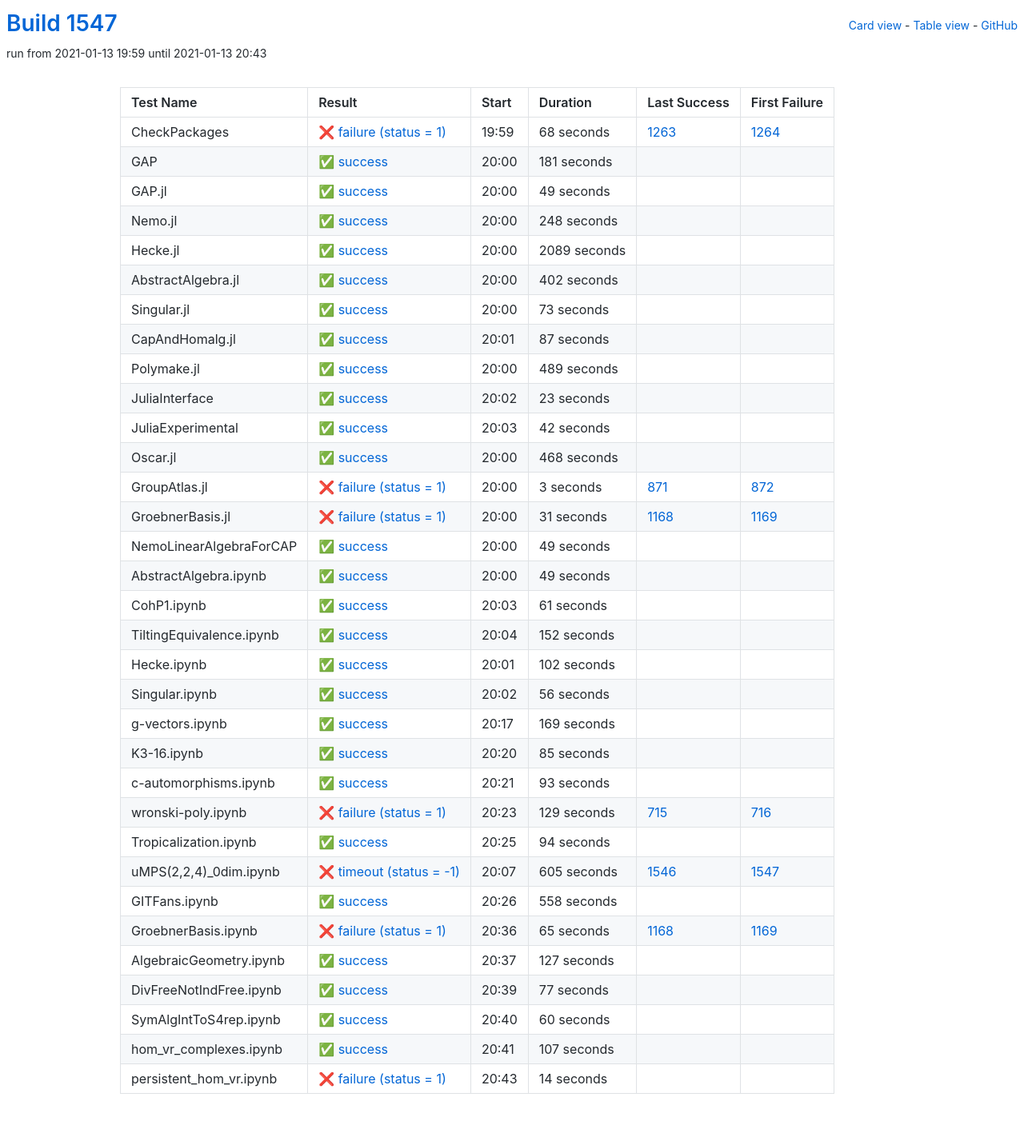
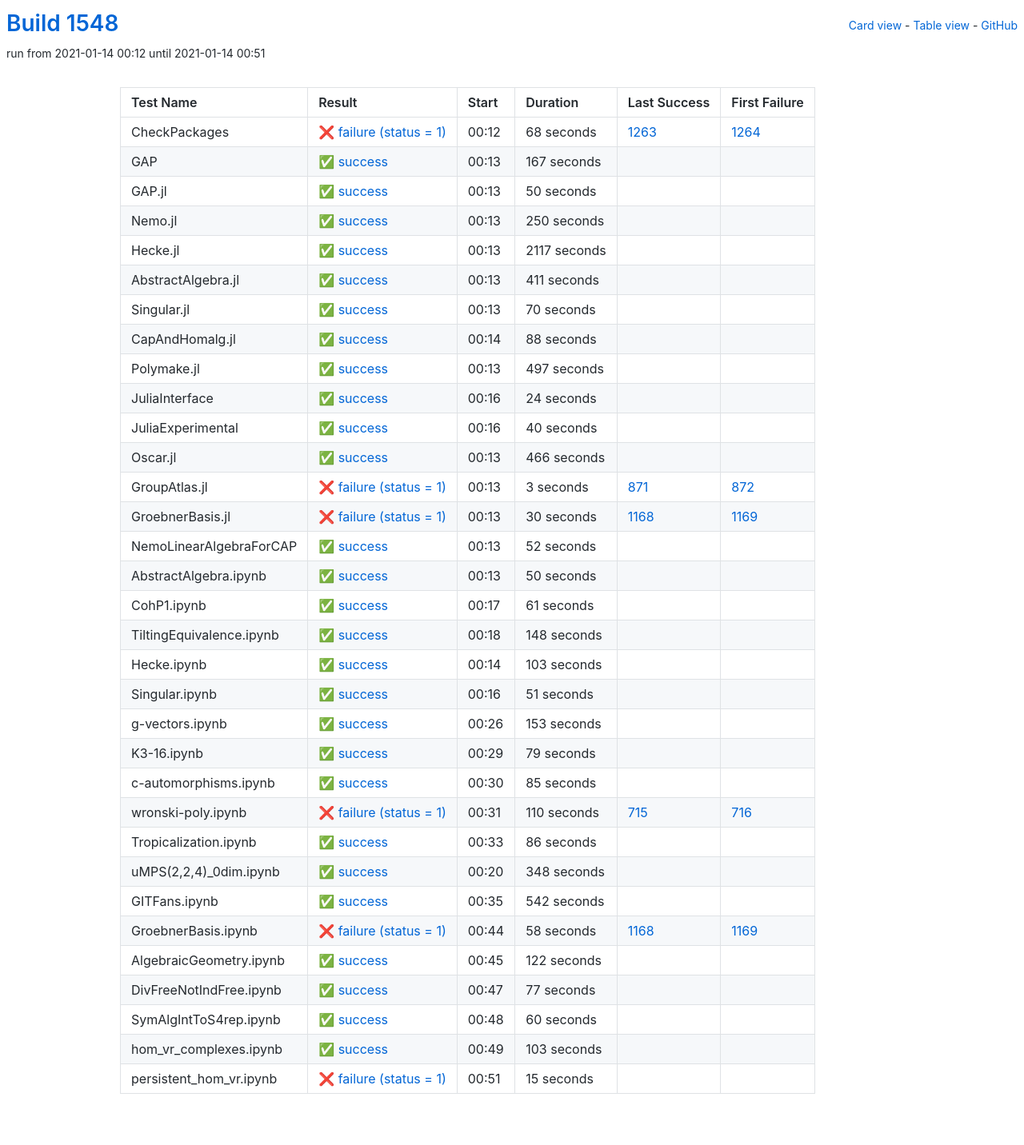
Before and after one commit to oscar-system/oscar-ci-status-stable, a Jekyll site: the page built from table.html, in a window 1280 px wide. Shown: the whole page at 80% size. Built offline with Jekyll 4.4.1, drawn with Linux system fonts in a browser that asks for light colours.

Commit message:
Build #1548

```diff
--- a/_data/ci.yml
+++ b/_data/ci.yml
@@ -1,6 +1,6 @@
 ---
-build: 1547
-build_url: https://oscarci.mathematik.uni-kl.de/job/oscar-stable/1547/
+build: 1548
+build_url: https://oscarci.mathematik.uni-kl.de/job/oscar-stable/1548/
 job: oscar-stable
 organization: oscar-system
 repo: oscar-ci-status-stable
@@ -8,8 +8,8 @@ repourl: https://github.com/oscar-system/oscar-ci-status-stable
 tests:
 - name: CheckPackages
   id: checkpackages
-  log: https://oscarci.mathematik.uni-kl.de/job/oscar-stable/1547/artifact/logs/build-1547/CheckPackages.log
-  start: 2021-01-13 19:59
+  log: https://oscarci.mathematik.uni-kl.de/job/oscar-stable/1548/artifact/logs/build-1548/CheckPackages.log
+  start: 2021-01-14 00:12
   success: false
   exitcode: 1
   status: failure
@@ -20,140 +20,140 @@ tests:
   first_failure_url: https://oscarci.mathematik.uni-kl.de/job/oscar-stable/1264/
 - name: GAP
   id: gap
-  log: https://oscarci.mathematik.uni-kl.de/job/oscar-stable/1547/artifact/logs/build-1547/GAP.log
-  start: 2021-01-13 20:00
+  log: https://oscarci.mathematik.uni-kl.de/job/oscar-stable/1548/artifact/logs/build-1548/GAP.log
+  start: 2021-01-14 00:13
   success: true
   exitcode: 0
   status: success
-  duration: 181
+  duration: 167
   last_success: false
   last_success_url:
   first_failure: false
   first_failure_url:
 - name: GAP.jl
   id: gap-jl
-  log: https://oscarci.mathematik.uni-kl.de/job/oscar-stable/1547/artifact/logs/build-1547/GAP.jl.log
-  start: 2021-01-13 20:00
+  log: https://oscarci.mathematik.uni-kl.de/job/oscar-stable/1548/artifact/logs/build-1548/GAP.jl.log
+  start: 2021-01-14 00:13
   success: true
   exitcode: 0
   status: success
-  duration: 49
+  duration: 50
   last_success: false
   last_success_url:
   first_failure: false
   first_failure_url:
 - name: Nemo.jl
   id: nemo-jl
-  log: https://oscarci.mathematik.uni-kl.de/job/oscar-stable/1547/artifact/logs/build-1547/Nemo.jl.log
-  start: 2021-01-13 20:00
+  log: https://oscarci.mathematik.uni-kl.de/job/oscar-stable/1548/artifact/logs/build-1548/Nemo.jl.log
+  start: 2021-01-14 00:13
   success: true
   exitcode: 0
   status: success
-  duration: 248
+  duration: 250
   last_success: false
   last_success_url:
   first_failure: false
   first_failure_url:
 - name: Hecke.jl
   id: hecke-jl
-  log: https://oscarci.mathematik.uni-kl.de/job/oscar-stable/1547/artifact/logs/build-1547/Hecke.jl.log
-  start: 2021-01-13 20:00
+  log: https://oscarci.mathematik.uni-kl.de/job/oscar-stable/1548/artifact/logs/build-1548/Hecke.jl.log
+  start: 2021-01-14 00:13
   success: true
   exitcode: 0
   status: success
-  duration: 2089
+  duration: 2117
   last_success: false
   last_success_url:
   first_failure: false
   first_failure_url:
 - name: AbstractAlgebra.jl
   id: abstractalgebra-jl
-  log: https://oscarci.mathematik.uni-kl.de/job/oscar-stable/1547/artifact/logs/build-1547/AbstractAlgebra.jl.log
-  start: 2021-01-13 20:00
+  log: https://oscarci.mathematik.uni-kl.de/job/oscar-stable/1548/artifact/logs/build-1548/AbstractAlgebra.jl.log
+  start: 2021-01-14 00:13
   success: true
   exitcode: 0
   status: success
-  duration: 402
+  duration: 411
   last_success: false
   last_success_url:
   first_failure: false
   first_failure_url:
 - name: Singular.jl
   id: singular-jl
-  log: https://oscarci.mathematik.uni-kl.de/job/oscar-stable/1547/artifact/logs/build-1547/Singular.jl.log
-  start: 2021-01-13 20:00
+  log: https://oscarci.mathematik.uni-kl.de/job/oscar-stable/1548/artifact/logs/build-1548/Singular.jl.log
+  start: 2021-01-14 00:13
   success: true
   exitcode: 0
   status: success
-  duration: 73
+  duration: 70
   last_success: false
   last_success_url:
   first_failure: false
   first_failure_url:
 - name: CapAndHomalg.jl
   id: capandhomalg-jl
-  log: https://oscarci.mathematik.uni-kl.de/job/oscar-stable/1547/artifact/logs/build-1547/CapAndHomalg.jl.log
-  start: 2021-01-13 20:01
+  log: https://oscarci.mathematik.uni-kl.de/job/oscar-stable/1548/artifact/logs/build-1548/CapAndHomalg.jl.log
+  start: 2021-01-14 00:14
   success: true
   exitcode: 0
   status: success
-  duration: 87
+  duration: 88
   last_success: false
   last_success_url:
   first_failure: false
   first_failure_url:
 - name: Polymake.jl
   id: polymake-jl
-  log: https://oscarci.mathematik.uni-kl.de/job/oscar-stable/1547/artifact/logs/build-1547/Polymake.jl.log
-  start: 2021-01-13 20:00
+  log: https://oscarci.mathematik.uni-kl.de/job/oscar-stable/1548/artifact/logs/build-1548/Polymake.jl.log
+  start: 2021-01-14 00:13
   success: true
   exitcode: 0
   status: success
-  duration: 489
+  duration: 497
   last_success: false
   last_success_url:
   first_failure: false
   first_failure_url:
 - name: JuliaInterface
   id: juliainterface
-  log: https://oscarci.mathematik.uni-kl.de/job/oscar-stable/1547/artifact/logs/build-1547/JuliaInterface.log
-  start: 2021-01-13 20:02
+  log: https://oscarci.mathematik.uni-kl.de/job/oscar-stable/1548/artifact/logs/build-1548/JuliaInterface.log
+  start: 2021-01-14 00:16
   success: true
   exitcode: 0
   status: success
-  duration: 23
+  duration: 24
   last_success: false
   last_success_url:
   first_failure: false
   first_failure_url:
 - name: JuliaExperimental
   id: juliaexperimental
-  log: https://oscarci.mathematik.uni-kl.de/job/oscar-stable/1547/artifact/logs/build-1547/JuliaExperimental.log
-  start: 2021-01-13 20:03
+  log: https://oscarci.mathematik.uni-kl.de/job/oscar-stable/1548/artifact/logs/build-1548/JuliaExperimental.log
+  start: 2021-01-14 00:16
   success: true
   exitcode: 0
   status: success
-  duration: 42
+  duration: 40
   last_success: false
   last_success_url:
   first_failure: false
   first_failure_url:
 - name: Oscar.jl
   id: oscar-jl
-  log: https://oscarci.mathematik.uni-kl.de/job/oscar-stable/1547/artifact/logs/build-1547/Oscar.jl.log
-  start: 2021-01-13 20:00
+  log: https://oscarci.mathematik.uni-kl.de/job/oscar-stable/1548/artifact/logs/build-1548/Oscar.jl.log
+  start: 2021-01-14 00:13
   success: true
   exitcode: 0
   status: success
-  duration: 468
+  duration: 466
   last_success: false
   last_success_url:
   first_failure: false
   first_failure_url:
 - name: GroupAtlas.jl
   id: groupatlas-jl
-  log: https://oscarci.mathematik.uni-kl.de/job/oscar-stable/1547/artifact/logs/build-1547/GroupAtlas.jl.log
-  start: 2021-01-13 20:00
+  log: https://oscarci.mathematik.uni-kl.de/job/oscar-stable/1548/artifact/logs/build-1548/GroupAtlas.jl.log
+  start: 2021-01-14 00:13
   success: false
   exitcode: 1
   status: failure
@@ -164,44 +164,44 @@ tests:
   first_failure_url: https://oscarci.mathematik.uni-kl.de/job/oscar-stable/872/
 - name: GroebnerBasis.jl
   id: groebnerbasis-jl
-  log: https://oscarci.mathematik.uni-kl.de/job/oscar-stable/1547/artifact/logs/build-1547/GroebnerBasis.jl.log
-  start: 2021-01-13 20:00
+  log: https://oscarci.mathematik.uni-kl.de/job/oscar-stable/1548/artifact/logs/build-1548/GroebnerBasis.jl.log
+  start: 2021-01-14 00:13
   success: false
   exitcode: 1
   status: failure
-  duration: 31
+  duration: 30
   last_success: 1168
   last_success_url: https://oscarci.mathematik.uni-kl.de/job/oscar-stable/1168/
   first_failure: 1169
   first_failure_url: https://oscarci.mathematik.uni-kl.de/job/oscar-stable/1169/
 - name: NemoLinearAlgebraForCAP
   id: nemolinearalgebraforcap
-  log: https://oscarci.mathematik.uni-kl.de/job/oscar-stable/1547/artifact/logs/build-1547/NemoLinearAlgebraForCAP.log
-  start: 2021-01-13 20:00
+  log: https://oscarci.mathematik.uni-kl.de/job/oscar-stable/1548/artifact/logs/build-1548/NemoLinearAlgebraForCAP.log
+  start: 2021-01-14 00:13
   success: true
   exitcode: 0
   status: success
-  duration: 49
+  duration: 52
   last_success: false
   last_success_url:
   first_failure: false
   first_failure_url:
 - name: AbstractAlgebra.ipynb
   id: abstractalgebra-ipynb
-  log: https://oscarci.mathematik.uni-kl.de/job/oscar-stable/1547/artifact/logs/build-1547/AbstractAlgebra.ipynb.log
-  start: 2021-01-13 20:00
+  log: https://oscarci.mathematik.uni-kl.de/job/oscar-stable/1548/artifact/logs/build-1548/AbstractAlgebra.ipynb.log
+  start: 2021-01-14 00:13
   success: true
   exitcode: 0
   status: success
-  duration: 49
+  duration: 50
   last_success: false
   last_success_url:
   first_failure: false
   first_failure_url:
 - name: CohP1.ipynb
   id: cohp1-ipynb
-  log: https://oscarci.mathematik.uni-kl.de/job/oscar-stable/1547/artifact/logs/build-1547/CohP1.ipynb.log
-  start: 2021-01-13 20:03
+  log: https://oscarci.mathematik.uni-kl.de/job/oscar-stable/1548/artifact/logs/build-1548/CohP1.ipynb.log
+  start: 2021-01-14 00:17
   success: true
   exitcode: 0
   status: success
@@ -212,56 +212,68 @@ tests:
   first_failure_url:
 - name: TiltingEquivalence.ipynb
   id: tiltingequivalence-ipynb
-  log: https://oscarci.mathematik.uni-kl.de/job/oscar-stable/1547/artifact/logs/build-1547/TiltingEquivalence.ipynb.log
-  start: 2021-01-13 20:04
+  log: https://oscarci.mathematik.uni-kl.de/job/oscar-stable/1548/artifact/logs/build-1548/TiltingEquivalence.ipynb.log
+  start: 2021-01-14 00:18
   success: true
   exitcode: 0
   status: success
-  duration: 152
+  duration: 148
   last_success: false
   last_success_url:
   first_failure: false
   first_failure_url:
 - name: Hecke.ipynb
   id: hecke-ipynb
-  log: https://oscarci.mathematik.uni-kl.de/job/oscar-stable/1547/artifact/logs/build-1547/Hecke.ipynb.log
-  start: 2021-01-13 20:01
+  log: https://oscarci.mathematik.uni-kl.de/job/oscar-stable/1548/artifact/logs/build-1548/Hecke.ipynb.log
+  start: 2021-01-14 00:14
   success: true
   exitcode: 0
   status: success
-  duration: 102
+  duration: 103
   last_success: false
   last_success_url:
   first_failure: false
   first_failure_url:
 - name: Singular.ipynb
   id: singular-ipynb
-  log: https://oscarci.mathematik.uni-kl.de/job/oscar-stable/1547/artifact/logs/build-1547/Singular.ipynb.log
-  start: 2021-01-13 20:02
+  log: https://oscarci.mathematik.uni-kl.de/job/oscar-stable/1548/artifact/logs/build-1548/Singular.ipynb.log
+  start: 2021-01-14 00:16
   success: true
   exitcode: 0
   status: success
-  duration: 56
+  duration: 51
   last_success: false
   last_success_url:
   first_failure: false
   first_failure_url:
 - name: g-vectors.ipynb
   id: g-vectors-ipynb
-  log: https://oscarci.mathematik.uni-kl.de/job/oscar-stable/1547/artifact/logs/build-1547/g-vectors.ipynb.log
-  start: 2021-01-13 20:17
+  log: https://oscarci.mathematik.uni-kl.de/job/oscar-stable/1548/artifact/logs/build-1548/g-vectors.ipynb.log
+  start: 2021-01-14 00:26
   success: true
   exitcode: 0
   status: success
-  duration: 169
+  duration: 153
   last_success: false
   last_success_url:
   first_failure: false
   first_failure_url:
 - name: K3-16.ipynb
   id: k3-16-ipynb
-  log: https://oscarci.mathematik.uni-kl.de/job/oscar-stable/1547/artifact/logs/build-1547/K3-16.ipynb.log
-  start: 2021-01-13 20:20
+  log: https://oscarci.mathematik.uni-kl.de/job/oscar-stable/1548/artifact/logs/build-1548/K3-16.ipynb.log
+  start: 2021-01-14 00:29
+  success: true
+  exitcode: 0
+  status: success
+  duration: 79
+  last_success: false
+  last_success_url:
+  first_failure: false
+  first_failure_url:
+- name: c-automorphisms.ipynb
+  id: c-automorphisms-ipynb
+  log: https://oscarci.mathematik.uni-kl.de/job/oscar-stable/1548/artifact/logs/build-1548/c-automorphisms.ipynb.log
+  start: 2021-01-14 00:30
   success: true
   exitcode: 0
   status: success
@@ -270,94 +282,82 @@ tests:
   last_success_url:
   first_failure: false
   first_failure_url:
-- name: c-automorphisms.ipynb
-  id: c-automorphisms-ipynb
-  log: https://oscarci.mathematik.uni-kl.de/job/oscar-stable/1547/artifact/logs/build-1547/c-automorphisms.ipynb.log
-  start: 2021-01-13 20:21
-  success: true
-  exitcode: 0
-  status: success
-  duration: 93
-  last_success: false
-  last_success_url:
-  first_failure: false
-  first_failure_url:
 - name: wronski-poly.ipynb
   id: wronski-poly-ipynb
-  log: https://oscarci.mathematik.uni-kl.de/job/oscar-stable/1547/artifact/logs/build-1547/wronski-poly.ipynb.log
-  start: 2021-01-13 20:23
+  log: https://oscarci.mathematik.uni-kl.de/job/oscar-stable/1548/artifact/logs/build-1548/wronski-poly.ipynb.log
+  start: 2021-01-14 00:31
   success: false
   exitcode: 1
   status: failure
-  duration: 129
+  duration: 110
   last_success: 715
   last_success_url: https://oscarci.mathematik.uni-kl.de/job/oscar-stable/715/
   first_failure: 716
   first_failure_url: https://oscarci.mathematik.uni-kl.de/job/oscar-stable/716/
 - name: Tropicalization.ipynb
   id: tropicalization-ipynb
-  log: https://oscarci.mathematik.uni-kl.de/job/oscar-stable/1547/artifact/logs/build-1547/Tropicalization.ipynb.log
-  start: 2021-01-13 20:25
+  log: https://oscarci.mathematik.uni-kl.de/job/oscar-stable/1548/artifact/logs/build-1548/Tropicalization.ipynb.log
+  start: 2021-01-14 00:33
   success: true
   exitcode: 0
   status: success
-  duration: 94
+  duration: 86
   last_success: false
   last_success_url:
   first_failure: false
   first_failure_url:
 - name: uMPS(2,2,4)_0dim.ipynb
   id: umps-2-2-4-0dim-ipynb
-  log: https://oscarci.mathematik.uni-kl.de/job/oscar-stable/1547/artifact/logs/build-1547/uMPS-2-2-4-_0dim.ipynb.log
-  start: 2021-01-13 20:07
-  success: false
-  exitcode: -1
-  status: timeout
-  duration: 605
-  last_success: 1546
-  last_success_url: https://oscarci.mathematik.uni-kl.de/job/oscar-stable/1546/
-  first_failure: 1547
-  first_failure_url: https://oscarci.mathematik.uni-kl.de/job/oscar-stable/1547/
-- name: GITFans.ipynb
-  id: gitfans-ipynb
-  log: https://oscarci.mathematik.uni-kl.de/job/oscar-stable/1547/artifact/logs/build-1547/GITFans.ipynb.log
-  start: 2021-01-13 20:26
+  log: https://oscarci.mathematik.uni-kl.de/job/oscar-stable/1548/artifact/logs/build-1548/uMPS-2-2-4-_0dim.ipynb.log
+  start: 2021-01-14 00:20
   success: true
   exitcode: 0
   status: success
-  duration: 558
+  duration: 348
+  last_success: false
+  last_success_url:
+  first_failure: false
+  first_failure_url:
+- name: GITFans.ipynb
+  id: gitfans-ipynb
+  log: https://oscarci.mathematik.uni-kl.de/job/oscar-stable/1548/artifact/logs/build-1548/GITFans.ipynb.log
+  start: 2021-01-14 00:35
+  success: true
+  exitcode: 0
+  status: success
+  duration: 542
   last_success: false
   last_success_url:
   first_failure: false
   first_failure_url:
 - name: GroebnerBasis.ipynb
   id: groebnerbasis-ipynb
-  log: https://oscarci.mathematik.uni-kl.de/job/oscar-stable/1547/artifact/logs/build-1547/GroebnerBasis.ipynb.log
-  start: 2021-01-13 20:36
+  log: https://oscarci.mathematik.uni-kl.de/job/oscar-stable/1548/artifact/logs/build-1548/GroebnerBasis.ipynb.log
+  start: 2021-01-14 00:44
   success: false
   exitcode: 1
   status: failure
-  duration: 65
+  duration: 58
   last_success: 1168
   last_success_url: https://oscarci.mathematik.uni-kl.de/job/oscar-stable/1168/
   first_failure: 1169
   first_failure_url: https://oscarci.mathematik.uni-kl.de/job/oscar-stable/1169/
 - name: AlgebraicGeometry.ipynb
   id: algebraicgeometry-ipynb
-  log: https://oscarci.mathematik.uni-kl.de/job/oscar-stable/1547/artifact/logs/build-1547/AlgebraicGeometry.ipynb.log
-  start: 2021-01-13 20:37
+  log: https://oscarci.mathematik.uni-kl.de/job/oscar-stable/1548/artifact/logs/build-1548/AlgebraicGeometry.ipynb.log
+  start: 2021-01-14 00:45
   success: true
   exitcode: 0
   status: success
-  duration: 127
+  duration: 122
   last_success: false
   last_success_url:
   first_failure: false
   first_failure_url:
 - name: DivFreeNotIndFree.ipynb
   id: divfreenotindfree-ipynb
-  log: https://oscarci.mathematik.uni-kl.de/job/oscar-stable/1547/artifact/logs/build-1547/DivFreeNotIndFree.ipynb.log
-  start: 2021-01-13 20:39
+  log: https://oscarci.mathematik.uni-kl.de/job/oscar-stable/1548/artifact/logs/build-1548/DivFreeNotIndFree.ipynb.log
+  start: 2021-01-14 00:47
   success: true
   exitcode: 0
   status: success
@@ -368,8 +368,8 @@ tests:
   first_failure_url:
 - name: SymAlgIntToS4rep.ipynb
   id: symalginttos4rep-ipynb
-  log: https://oscarci.mathematik.uni-kl.de/job/oscar-stable/1547/artifact/logs/build-1547/SymAlgIntToS4rep.ipynb.log
-  start: 2021-01-13 20:40
+  log: https://oscarci.mathematik.uni-kl.de/job/oscar-stable/1548/artifact/logs/build-1548/SymAlgIntToS4rep.ipynb.log
+  start: 2021-01-14 00:48
   success: true
   exitcode: 0
   status: success
@@ -380,24 +380,24 @@ tests:
   first_failure_url:
 - name: hom_vr_complexes.ipynb
   id: hom-vr-complexes-ipynb
-  log: https://oscarci.mathematik.uni-kl.de/job/oscar-stable/1547/artifact/logs/build-1547/hom_vr_complexes.ipynb.log
-  start: 2021-01-13 20:41
+  log: https://oscarci.mathematik.uni-kl.de/job/oscar-stable/1548/artifact/logs/build-1548/hom_vr_complexes.ipynb.log
+  start: 2021-01-14 00:49
   success: true
   exitcode: 0
   status: success
-  duration: 107
+  duration: 103
   last_success: false
   last_success_url:
   first_failure: false
   first_failure_url:
 - name: persistent_hom_vr.ipynb
   id: persistent-hom-vr-ipynb
-  log: https://oscarci.mathematik.uni-kl.de/job/oscar-stable/1547/artifact/logs/build-1547/persistent_hom_vr.ipynb.log
-  start: 2021-01-13 20:43
+  log: https://oscarci.mathematik.uni-kl.de/job/oscar-stable/1548/artifact/logs/build-1548/persistent_hom_vr.ipynb.log
+  start: 2021-01-14 00:51
   success: false
   exitcode: 1
   status: failure
-  duration: 14
+  duration: 15
   last_success: false
   last_success_url:
   first_failure: false
```
Also changed, not shown: README.md.
